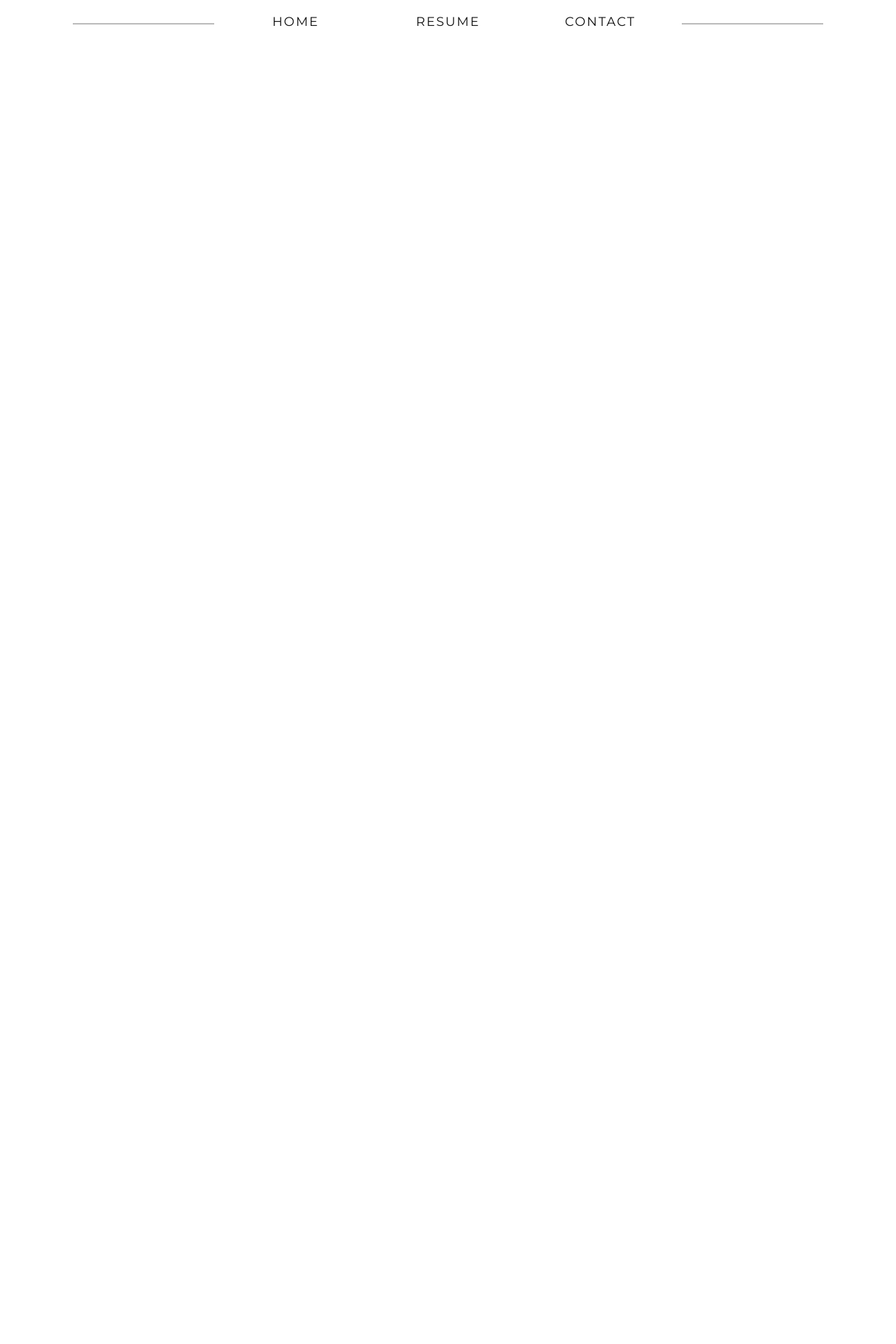
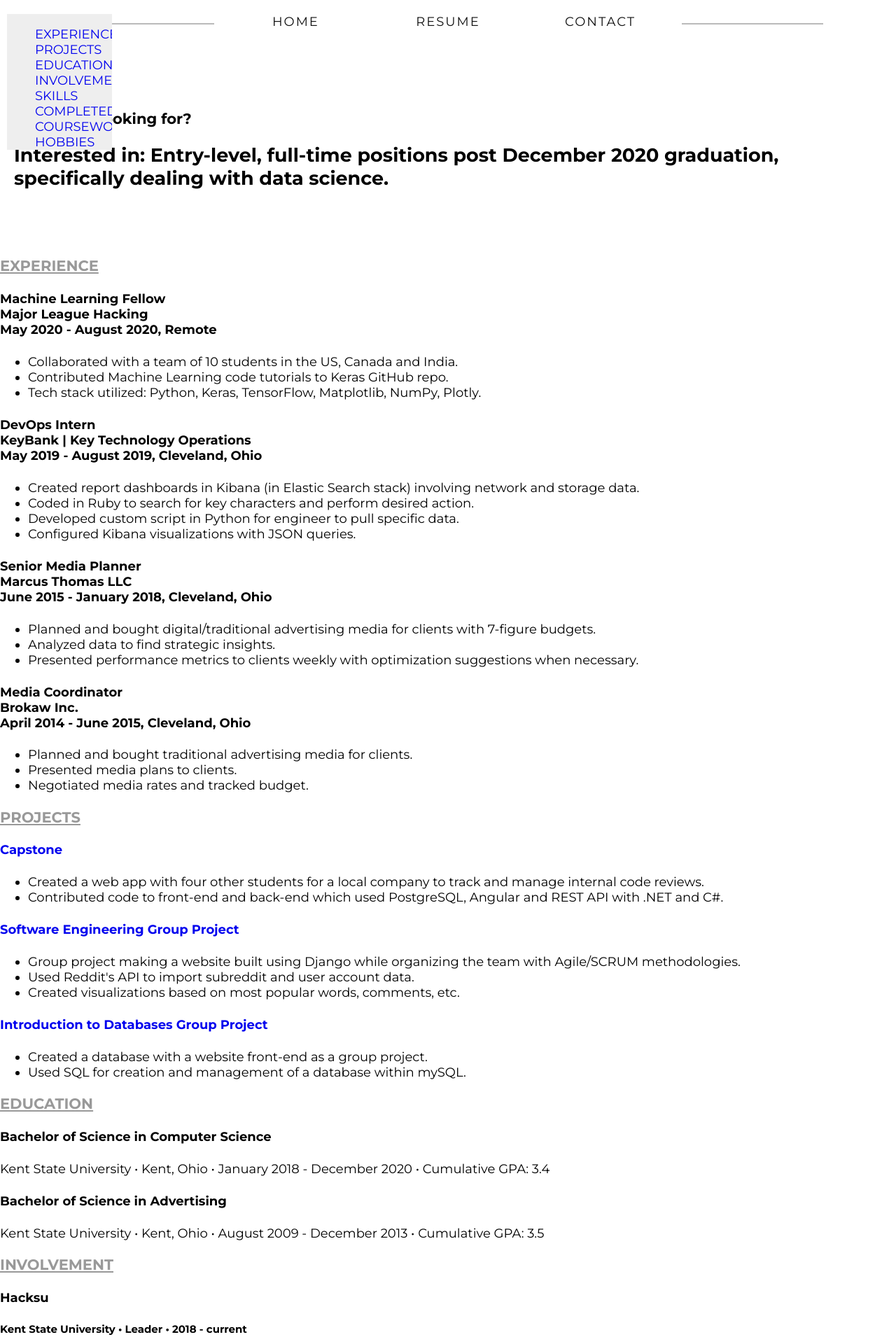
Before and after one commit to ktakattack/website, an Angular app: page /test in a window 1280 px wide. Before the commit this address led to /. Shown: the part 60-1980 px from the top of the page at 70% size. Before the commit the page ends 808 px from the top, so only its background shows below. Built offline with nearby package versions, Linux system fonts and the light colour scheme.

Commit message:
fixed layout on resume. moved old work to /test for safekeeping.

```diff
--- a/src/app/app-routing.module.ts
+++ b/src/app/app-routing.module.ts
@@ -3,12 +3,14 @@
 import { HomeComponent } from './home/home.component';
 import { ContactComponent} from './contact/contact.component';
 import { ResumeComponent } from './resume/resume.component';
+import { TestComponent } from './test/test.component';
 
 //made changed 10/30
 const routes: Routes = [
   { path: '', component: HomeComponent },
   { path: 'resume', component: ResumeComponent },
   { path: 'contact', component: ContactComponent },
+  { path: 'test', component: TestComponent },
 ];
 
 @NgModule({
--- a/src/app/app.module.ts
+++ b/src/app/app.module.ts
@@ -7,6 +7,7 @@
 import { ContactComponent } from './contact/contact.component';
 import { NavComponent } from './nav/nav.component';
 import { ResumeComponent } from './resume/resume.component';
+import { TestComponent } from './test/test.component';
 
 @NgModule({
   declarations: [
@@ -14,7 +15,8 @@
     HomeComponent,
     ContactComponent,
     NavComponent,
-    ResumeComponent
+    ResumeComponent,
+    TestComponent
   ],
   imports: [
     BrowserModule,
--- a/src/app/resume/resume.component.html
+++ b/src/app/resume/resume.component.html
@@ -1,11 +1,5 @@
-<html>
 
-<body>
-  <h1>What am I looking for? <br /></h1>
-  <h2>Interested in: Entry-level, full-time positions post December 2020 graduation, specifically dealing with data
-    science.<br /><br />
-  </h2>
-  <div class="sticky-nav">
+<section>
   <nav>
       <ul>
           <li>
@@ -31,7 +25,13 @@
           </li>
       </ul>
   </nav>
-  </div>
+
+  <article>
+      <h1>What am I looking for? <br /></h1>
+      <h2>Interested in: Entry-level, full-time positions post December 2020 graduation, specifically dealing with
+          data
+          science.<br /><br />
+      </h2>
 
       <h3>
           <a name="EXPERIENCE">EXPERIENCE</a>
@@ -84,13 +84,16 @@
       <h4>
           <a href="https://github.com/Capstone-Codefucius">Capstone</a></h4>
       <ul>
-    <li>Created a web app with four other students for a local company to track and manage internal code reviews. </li>
-    <li>Contributed code to front-end and back-end which used PostgreSQL, Angular and REST API with .NET and C#. </li>
+          <li>Created a web app with four other students for a local company to track and manage internal code
+              reviews. </li>
+          <li>Contributed code to front-end and back-end which used PostgreSQL, Angular and REST API with .NET and C#.
+          </li>
       </ul>
       <h4>
           <a href="https://github.com/surprisetech/intheloop">Software Engineering Group Project</a></h4>
       <ul>
-    <li>Group project making a website built using Django while organizing the team with Agile/SCRUM methodologies.</li>
+          <li>Group project making a website built using Django while organizing the team with Agile/SCRUM
+              methodologies.</li>
           <li>Used Reddit's API to import subreddit and user account data.</li>
           <li>Created visualizations based on most popular words, comments, etc.</li>
       </ul>
@@ -116,10 +119,12 @@
       <h4>Hacksu</h4>
       <h5>Kent State University • Leader • 2018 - current</h5>
       <ul>
-    <li>Student-run tech group dedicated to helping students learn coding and other tech disciplines regardless of
+          <li>Student-run tech group dedicated to helping students learn coding and other tech disciplines regardless
+              of
               previous skill or major. </li>
           <li>Teach beginner and advanced lessons in various tech disciplines to groups of 20-30 students.</li>
-    <li>Helped secure sponsorship and plan annual 36-hour hackathon, Kent Hack Enough, for 250 students from multiple
+          <li>Helped secure sponsorship and plan annual 36-hour hackathon, Kent Hack Enough, for 250 students from
+              multiple
               states.</li>
       </ul>
 
@@ -177,8 +182,8 @@
       <p>
           cooking | board games | reading
       </p>
+  </article>
 
+</section>
 
-</body>
-
-</html>
+<footer></footer>
--- a/src/app/resume/resume.component.sass
+++ b/src/app/resume/resume.component.sass
@@ -1,30 +1,36 @@
-body
-    padding-bottom: 45px
-
-h3
-    a
-        text-decoration: underline
-        color: #999 !important
+header
+    width: 30%
+    margin: 0 auto
 
 
-.sticky-nav
-    nav
-    width: 98%
-    float: left
-    padding: 10px
-    background: #eee
-    margin-bottom: 20px
-
-    li
-
-        float: left
-        margin-right: 20px
-        list-style-type: none
-        font-size: 18px
+section
+  display: -webkit-flex
+  display: flex
 
 
-.row
-    display: flex
+/* Style the navigation menu */
+nav
+  -webkit-flex: 1
+  -ms-flex: 1
+  flex: 1
+  padding: 5px
 
-.column
-    flex: 50%
+
+/* Style the list inside the menu */
+nav ul
+  list-style-type: none
+  padding: 0
+
+
+/* Style the content */
+article
+  -webkit-flex: 3
+  -ms-flex: 3
+  flex: 3
+  padding: 10px
+
+
+/* Style the footer */
+footer
+  padding: 10px
+  text-align: center
--- /dev/null
+++ b/src/app/test/test.component.html
@@ -0,0 +1,189 @@
+<html>
+
+<section>
+<header>
+  <h1>What am I looking for? <br /></h1>
+  <h2>Interested in: Entry-level, full-time positions post December 2020 graduation, specifically dealing with data
+    science.<br /><br />
+  </h2>
+</header>
+
+  <div class="sticky-nav">
+    <nav>
+      <ul>
+        <li>
+          <a href="/test#EXPERIENCE">EXPERIENCE</a>
+        </li>
+        <li>
+          <a href="/test#PROJECTS">PROJECTS</a>
+        </li>
+        <li>
+          <a href="/test#EDUCATION">EDUCATION</a>
+        </li>
+        <li>
+          <a href="/test#INVOLVEMENT">INVOLVEMENT</a>
+        </li>
+        <li>
+          <a href="/test#SKILLS">SKILLS</a>
+        </li>
+        <li>
+          <a href="/test#COURSEWORK">COMPLETED COURSEWORK</a>
+        </li>
+        <li>
+          <a href="/test#HOBBIES">HOBBIES</a>
+        </li>
+      </ul>
+    </nav>
+  </div>
+  </section>
+
+  <article>
+  <h3>
+    <a name="EXPERIENCE">EXPERIENCE</a>
+  </h3>
+  <h4>
+    Machine Learning Fellow <br />
+    Major League Hacking<br />
+    May 2020 - August 2020, Remote
+  </h4>
+  <ul>
+    <li>Collaborated with a team of 10 students in the US, Canada and India.</li>
+    <li> Contributed Machine Learning code tutorials to Keras GitHub repo.</li>
+    <li> Tech stack utilized: Python, Keras, TensorFlow, Matplotlib, NumPy, Plotly.</li>
+  </ul>
+  <h4>
+    DevOps Intern <br />
+    KeyBank | Key Technology Operations<br />
+    May 2019 - August 2019, Cleveland, Ohio
+  </h4>
+  <ul>
+    <li>Created report dashboards in Kibana (in Elastic Search stack) involving network and storage data. </li>
+    <li>Coded in Ruby to search for key characters and perform desired action. </li>
+    <li>Developed custom script in Python for engineer to pull specific data. </li>
+    <li>Configured Kibana visualizations with JSON queries. </li>
+  </ul>
+  <h4>
+    Senior Media Planner <br />
+    Marcus Thomas LLC<br />
+    June 2015 - January 2018, Cleveland, Ohio
+  </h4>
+  <ul>
+    <li>Planned and bought digital/traditional advertising media for clients with 7-figure budgets.</li>
+    <li>Analyzed data to find strategic insights. </li>
+    <li>Presented performance metrics to clients weekly with optimization suggestions when necessary. </li>
+  </ul>
+  <h4>
+    Media Coordinator <br />
+    Brokaw Inc.<br />
+    April 2014 - June 2015, Cleveland, Ohio
+  </h4>
+  <ul>
+    <li>Planned and bought traditional advertising media for clients.</li>
+    <li>Presented media plans to clients. </li>
+    <li>Negotiated media rates and tracked budget. </li>
+  </ul>
+
+  <h3>
+    <a name="PROJECTS">PROJECTS</a>
+  </h3>
+  <h4>
+    <a href="https://github.com/Capstone-Codefucius">Capstone</a></h4>
+  <ul>
+    <li>Created a web app with four other students for a local company to track and manage internal code reviews. </li>
+    <li>Contributed code to front-end and back-end which used PostgreSQL, Angular and REST API with .NET and C#. </li>
+  </ul>
+  <h4>
+    <a href="https://github.com/surprisetech/intheloop">Software Engineering Group Project</a></h4>
+  <ul>
+    <li>Group project making a website built using Django while organizing the team with Agile/SCRUM methodologies.</li>
+    <li>Used Reddit's API to import subreddit and user account data.</li>
+    <li>Created visualizations based on most popular words, comments, etc.</li>
+  </ul>
+  <h4>
+    <a href="https://github.com/fridge-amusement/Final">Introduction to Databases Group Project</a></h4>
+  <ul>
+    <li>Created a database with a website front-end as a group project. </li>
+    <li>Used SQL for creation and management of a database within mySQL.</li>
+  </ul>
+
+  <h3>
+    <a name="EDUCATION">EDUCATION</a>
+  </h3>
+
+  <h4>Bachelor of Science in Computer Science</h4>
+  <p>Kent State University • Kent, Ohio • January 2018 - December 2020 • Cumulative GPA: 3.4</p>
+  <h4>Bachelor of Science in Advertising</h4>
+  <p>Kent State University • Kent, Ohio • August 2009 - December 2013 • Cumulative GPA: 3.5</p>
+
+  <h3>
+    <a name="INVOLVEMENT">INVOLVEMENT</a>
+  </h3>
+  <h4>Hacksu</h4>
+  <h5>Kent State University • Leader • 2018 - current</h5>
+  <ul>
+    <li>Student-run tech group dedicated to helping students learn coding and other tech disciplines regardless of
+      previous skill or major. </li>
+    <li>Teach beginner and advanced lessons in various tech disciplines to groups of 20-30 students.</li>
+    <li>Helped secure sponsorship and plan annual 36-hour hackathon, Kent Hack Enough, for 250 students from multiple
+      states.</li>
+  </ul>
+
+  <h3>
+    <a name="SKILLS">SKILLS</a>
+  </h3>
+  <div class="row">
+    <div class="column">
+      <h5>Data Skills</h5>
+      <p>
+        Python <br />
+        Keras <br />
+        Matplotlib <br />
+        SQL <br />
+        Data analysis and reporting <br />
+        Kibana (Elastic Search) <br />
+      </p>
+    </div>
+    <div class="column">
+      <h5>General Skills</h5>
+      <p>
+        C++ <br />
+        Angular <br />
+        TypeScript <br />
+        HTML/CSS <br />
+        Source control (SVN and Git) <br />
+        Visual Studio <br />
+        Microsoft Office <br />
+        Client communication <br />
+      </p>
+    </div>
+  </div>
+
+  <h3>
+    <a name="COURSEWORK">COMPLETED COURSEWORK</a>
+  </h3>
+  <p>
+    Computer Science I (C++) <br />
+    Computer Science II (C++ and data structures) <br />
+    Computer Science III (C++ STL and programming patterns) <br />
+    Capstone
+    Discrete Structure (Logic) <br />
+    Basic Probability Statistics <br />
+    Software Engineering (Python, PHP, Agile and SCRUM practices) <br />
+    Introduction to Database Systems Design (SQL, mySQL)<br />
+    <!-- Computer Communication Networks <br /> -->
+    <!-- Structure of Programming Languages <br /> -->
+    Operating Systems <br />
+    <!-- Computer Architecture (MIPS) <br /> -->
+  </p>
+
+  <h3>
+    <a name="HOBBIES">HOBBIES</a>
+  </h3>
+  <p>
+    cooking | board games | reading
+  </p>
+
+
+</article>
+
+</html>
--- /dev/null
+++ b/src/app/test/test.component.sass
@@ -0,0 +1,52 @@
+
+
+section
+//   display: -webkit-flex
+  display: flex
+
+header
+    text-align: left
+    padding: 20px
+
+article
+    padding-bottom: 45px
+    -webkit-flex: 3
+    -ms-flex: 3
+    flex: 3
+
+
+h3
+    a
+        text-decoration: underline
+        color: #999 !important
+
+
+.sticky-nav
+    nav
+    // width: 98%
+    // float: left
+    // padding: 10px
+    // background: #eee
+    // margin-bottom: 20px
+    width: 150px
+    position: fixed
+    z-index: 1
+    top: 80px
+    left: 10px
+    background: #eee
+    overflow-x: hidden
+    // padding: 8px 0
+
+    li
+
+        float: left
+        margin-right: 20px
+        list-style-type: none
+        font-size: 18px
+
+
+.row
+    display: flex
+
+.column
+    flex: 50%
--- /dev/null
+++ b/src/app/test/test.component.ts
@@ -0,0 +1,15 @@
+import { Component, OnInit } from '@angular/core';
+
+@Component({
+  selector: 'app-test',
+  templateUrl: './test.component.html',
+  styleUrls: ['./test.component.sass']
+})
+export class TestComponent implements OnInit {
+
+  constructor() { }
+
+  ngOnInit(): void {
+  }
+
+}
--- a/src/styles.sass
+++ b/src/styles.sass
@@ -29,5 +29,5 @@
     display: grid
 
 section
-    width: 80%
+    // width: 80%
     margin: 0 auto
```
Also changed, not shown: 1 other file (tests, documents, lock files or other folders). Lines whose indentation alone changed are shown as unchanged.
